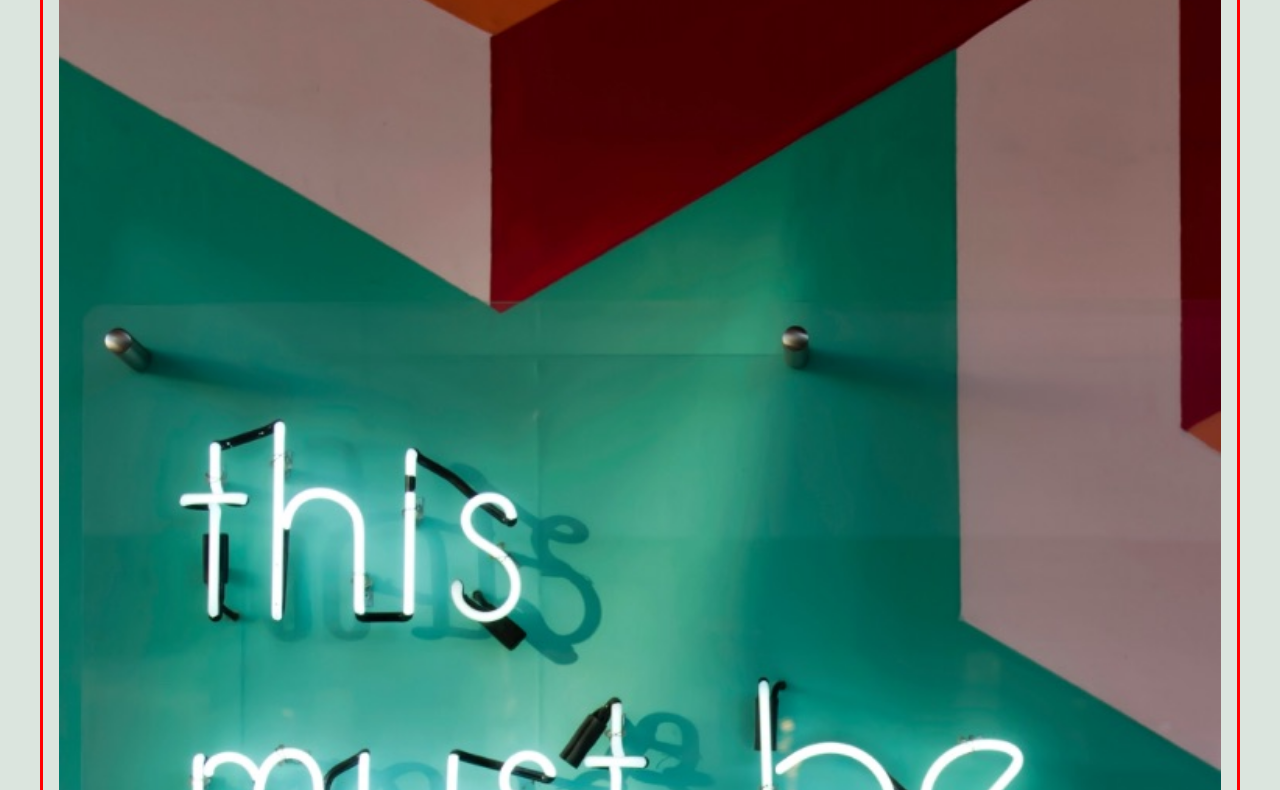
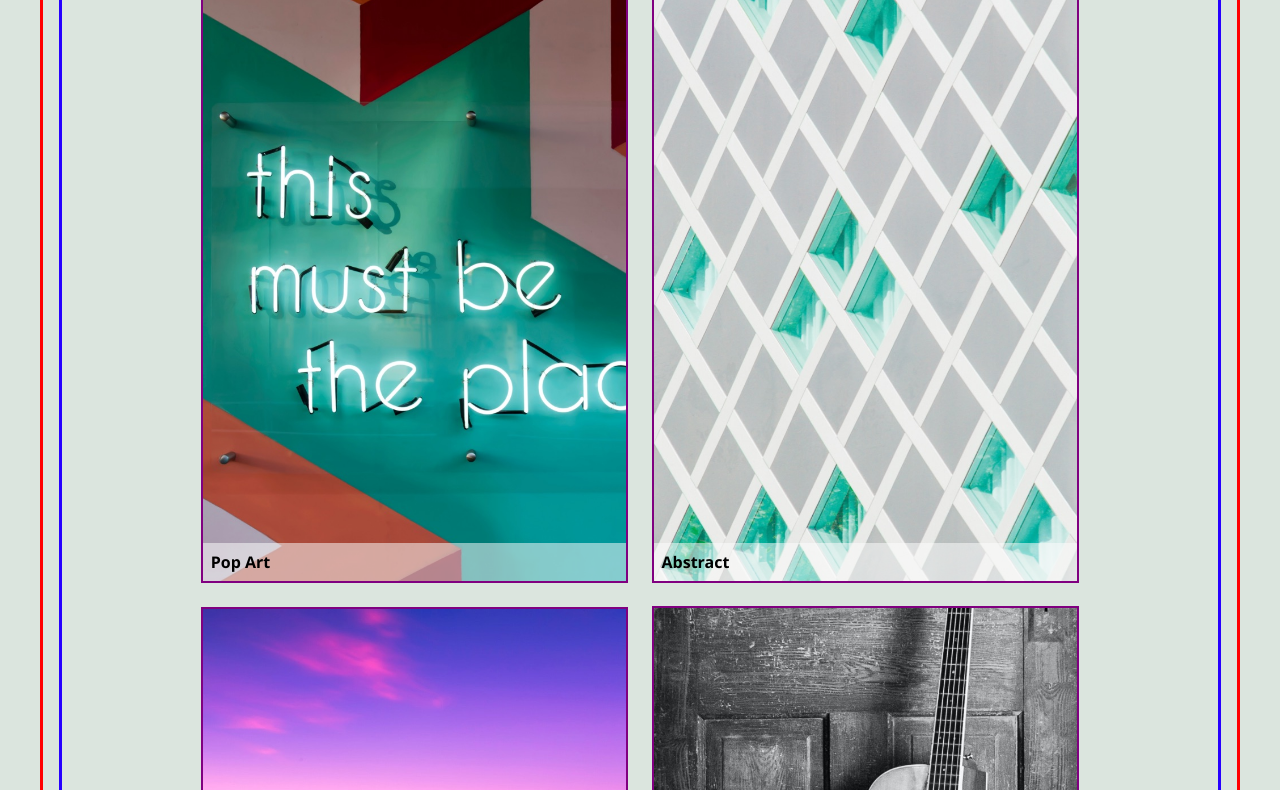
Before and after one commit to anderson-ca/the-joy-of-grids, a website: page index.html in a window 1280 px wide. Shown: the part 74-864 px from the top of the page. Drawn offline with Linux system fonts and the light colour scheme.

Commit message:
working on tablet mode

```diff
--- a/css/style.css
+++ b/css/style.css
@@ -55,21 +55,23 @@ section h2 {
 /* Initial mobile layout: a series of images stacked on top of each other with the figure caption over the image. */
 
 ul {
-    /* border: solid 3px rgb(38, 0, 255); */
+    border: solid 3px rgb(38, 0, 255);
     margin: .5rem 0;
     padding: 0;
     list-style: none;
     display: flex;
     flex-flow: column nowrap;
     align-items: center;
+    gap: 4%;
 }
 
 li {
     margin: 0;
     padding: 0;
+    margin-bottom: 2%;
     width: 100%;
     text-align: center;
-    /* border: solid 2px purple; */
+    border: solid 2px purple;
     /* flex-basis: 100%; */
 }
 
@@ -108,7 +110,21 @@ img {
 
 /* At this breakpoint, transition to 2 figures per line */
 
-@media (min-width: 550px) {}
+@media (min-width: 550px) {
+    ul {
+        padding: 0;
+        margin: 0;
+        flex-flow: row wrap;
+        justify-content: center;
+        gap: 2%;
+    }
+    li {
+        padding: 0;
+        margin: 0;
+        flex-basis: 37%;
+        margin-bottom: 2%;
+    }
+}
 
 
 /* At this breakpoint, transition to 3 figures per line */
```
